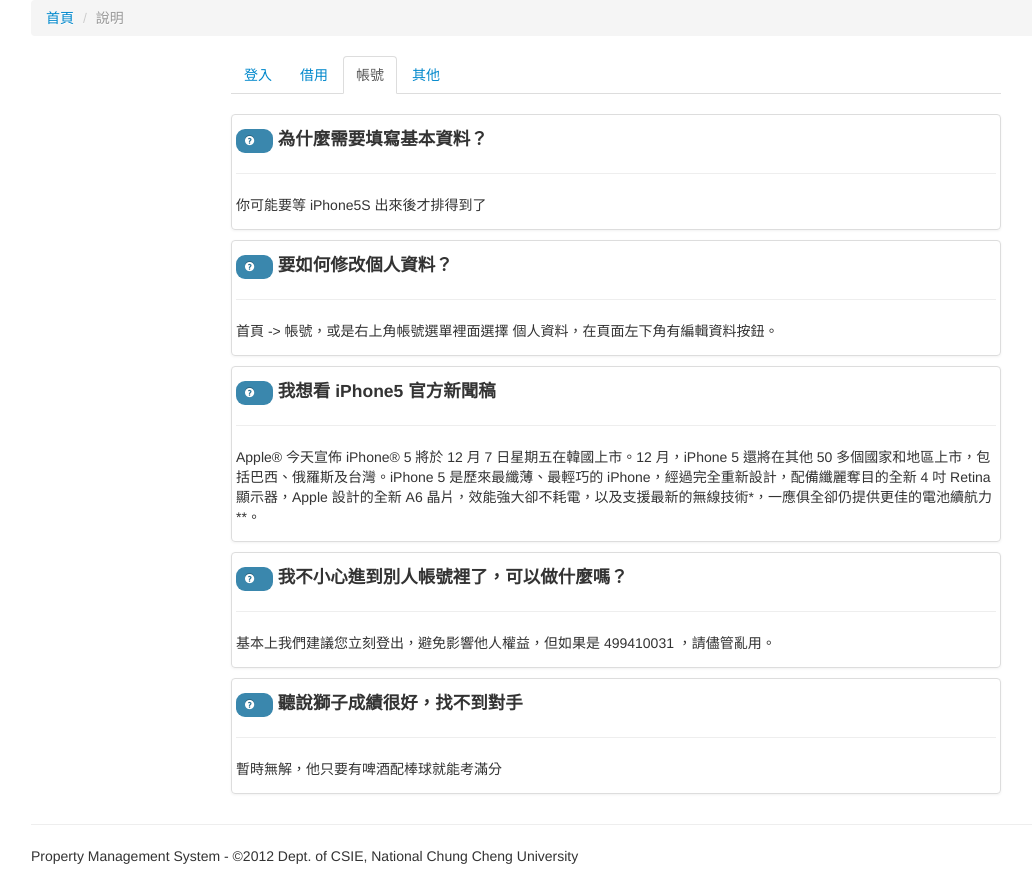
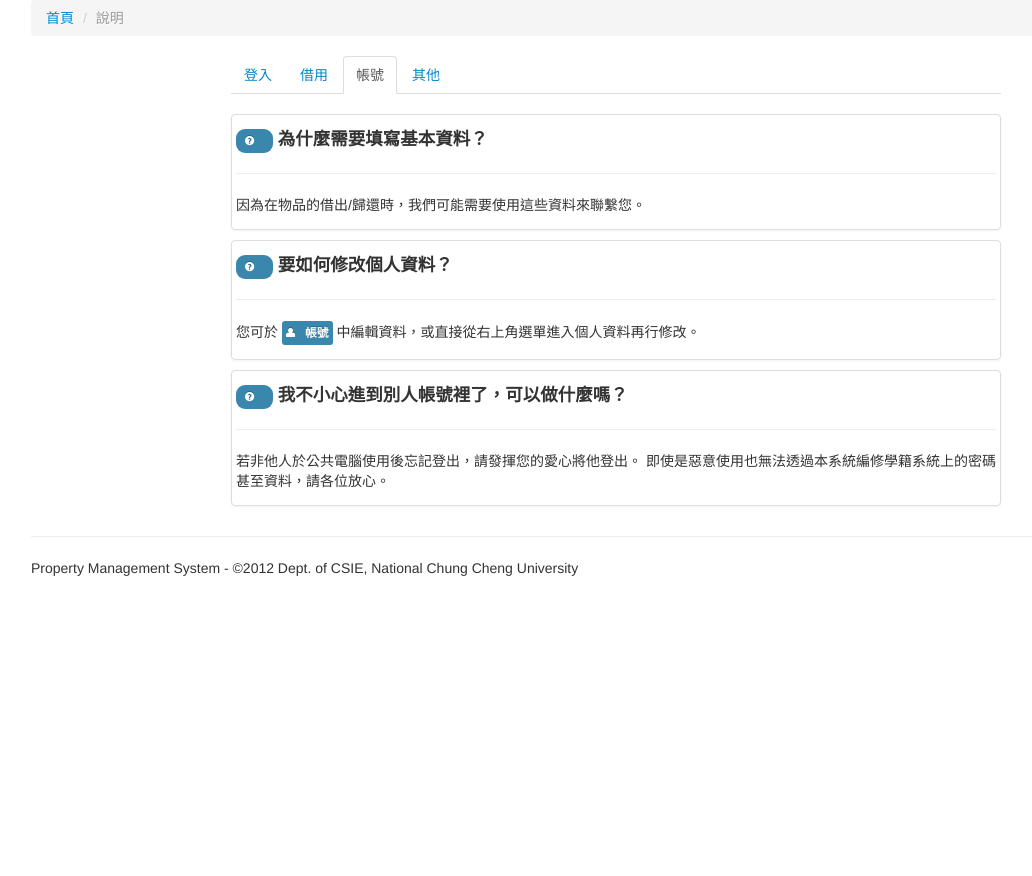
Before and after one commit to imkojima/CCU-CSIE-PMS, a PHP site: page /support.php in a window 1280 px wide, after a click on "帳號". Shown: the part 53-929 px from the top of the page, without its empty margins (24-1056 px from the left). After the commit the page ends 629 px from the top, so only its background shows below. Run offline with PHP 8.4, Linux system fonts and the light colour scheme; the visitor is signed in with stand-in values (Sample User, id 1); data that the repository does not hold is empty.

Commit message:
document writing

```diff
--- a/support.php
+++ b/support.php
@@ -74,7 +74,8 @@
                     </div>
                     <div class="answer">
                       <hr />
-                      <p>本系統為中正資工系務系統的子系統之一，使用校園系統單一入口機制作為帳號簽入的認證，<b>請直接於 <a href="http://140.123.104.217">系務系統</a> 上使用學籍系統的帳號、密碼登入使用。</b><br/>校園系統單一入口： <a href="http://portal.ccu.edu.tw/">http://portal.ccu.edu.tw/</a></p></div>
+					  <p>本系統為中正資工系務系統的子系統之一，使用校園系統單一入口機制作為帳號簽入的認證，<br/><b>請直接於 <a href="http://140.123.104.217">系務系統</a> 上使用學籍系統的帳號、密碼登入使用。</b></p>
+					  <p>校園系統單一入口： <a href="http://portal.ccu.edu.tw/">http://portal.ccu.edu.tw/</a></p></div>
                     </div>
                   <div class="thumbnail" style="margin-bottom:10px;">
                     <div class="question">
@@ -142,7 +143,7 @@
                     </div>
                     <div class="answer">
                       <hr />
-                      <p>你可能要等 iPhone5S 出來後才排得到了</p>
+                      <p>因為在物品的借出/歸還時，我們可能需要使用這些資料來聯繫您。</p>
                     </div>
                   </div>
                   <div class="thumbnail" style="margin-bottom:10px;">
@@ -151,16 +152,7 @@
                     </div>
                     <div class="answer">
                       <hr />
-                      <p>首頁 -> 帳號，或是右上角帳號選單裡面選擇 個人資料，在頁面左下角有編輯資料按鈕。</p>
-                    </div>
-                  </div>
-                  <div class="thumbnail" style="margin-bottom:10px;">
-                    <div class="question">
-                      <h4><span class="badge badge-info"><i style="vertical-align:baseline;" class="icon-question-sign"></i></span> 我想看 iPhone5 官方新聞稿</h4>
-                    </div>
-                    <div class="answer">
-                      <hr />
-                      <p>Apple® 今天宣佈 iPhone® 5 將於 12 月 7 日星期五在韓國上市。12 月，iPhone 5 還將在其他 50 多個國家和地區上市，包括巴西、俄羅斯及台灣。iPhone 5 是歷來最纖薄、最輕巧的 iPhone，經過完全重新設計，配備纖麗奪目的全新 4 吋 Retina 顯示器，Apple 設計的全新 A6 晶片，效能強大卻不耗電，以及支援最新的無線技術*，一應俱全卻仍提供更佳的電池續航力**。</p>
+                      <p>您可於 <span class="label label-info"><i style="vertical-align:baseline;" class="icon-user"></i>帳號</span> 中編輯資料，或直接從右上角選單進入個人資料再行修改。</p>
                     </div>
                   </div>
                   <div class="thumbnail" style="margin-bottom:10px;">
@@ -169,19 +161,11 @@
                     </div>
                     <div class="answer">
                       <hr />
-                      <p>基本上我們建議您立刻登出，避免影響他人權益，但如果是 499410031 ，請儘管亂用。</p>
+                      <p>若非他人於公共電腦使用後忘記登出，請發揮您的愛心將他登出。 即使是惡意使用也無法透過本系統編修學籍系統上的密碼甚至資料，請各位放心。</p>
                     </div>
                   </div>
-                  <div class="thumbnail" style="margin-bottom:10px;">
-                    <div class="question">
-                      <h4><span class="badge badge-info"><i style="vertical-align:baseline;" class="icon-question-sign"></i></span> 聽說獅子成績很好，找不到對手</h4>
-                    </div>
-                    <div class="answer">
-                      <hr />
-                      <p>暫時無解，他只要有啤酒配棒球就能考滿分</p>
-                    </div>
-                  </div>
-                </div>
+
+				</div>
               </div>
             </div>
 
@@ -194,7 +178,6 @@
                     </div>
                     <div class="answer">
                       <hr />
-                      <p>很難解釋，但可以給你看開發過程中的照片(如下圖)。</p>
 					  <img src="img/makers.jpg"/>
                     </div>
                   </div>
@@ -206,6 +189,7 @@
                       <hr />
 					  <img src="img/ccu.gif"/>
 					  <p>國立中正大學資訊工程學系 2012</p>
+					  <p>有任何問題請聯繫本系所辦公室 mail: office@cs.ccu.edu.tw / Ext: 23101</p>
                     </div>
                   </div>
                 </div>
```
